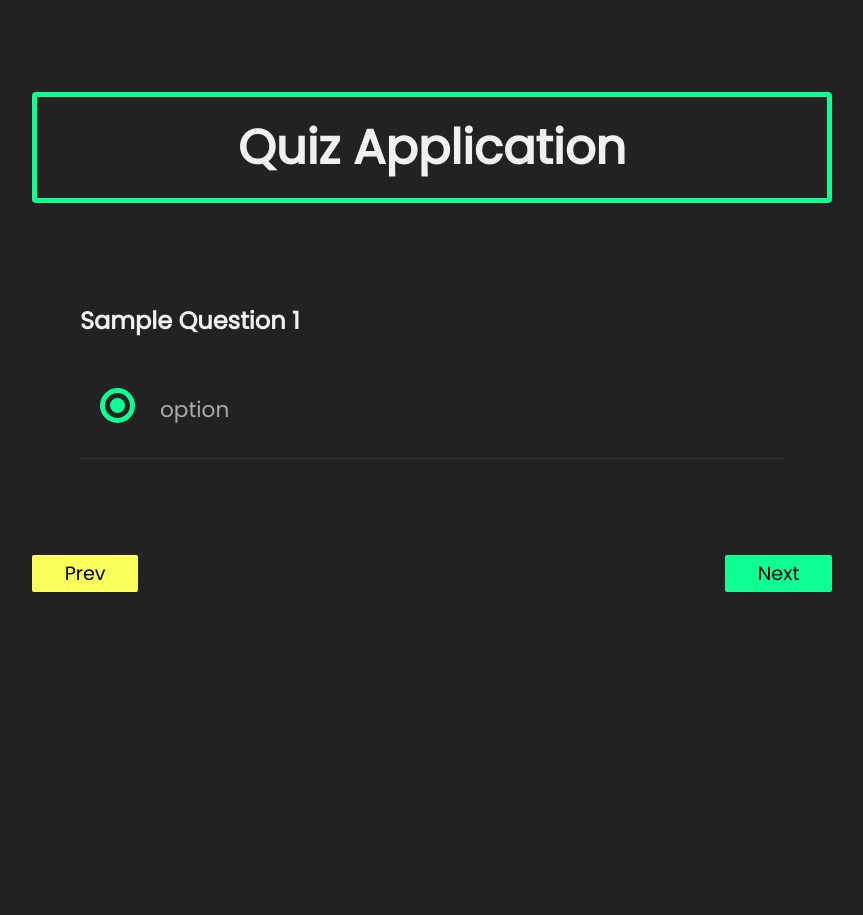
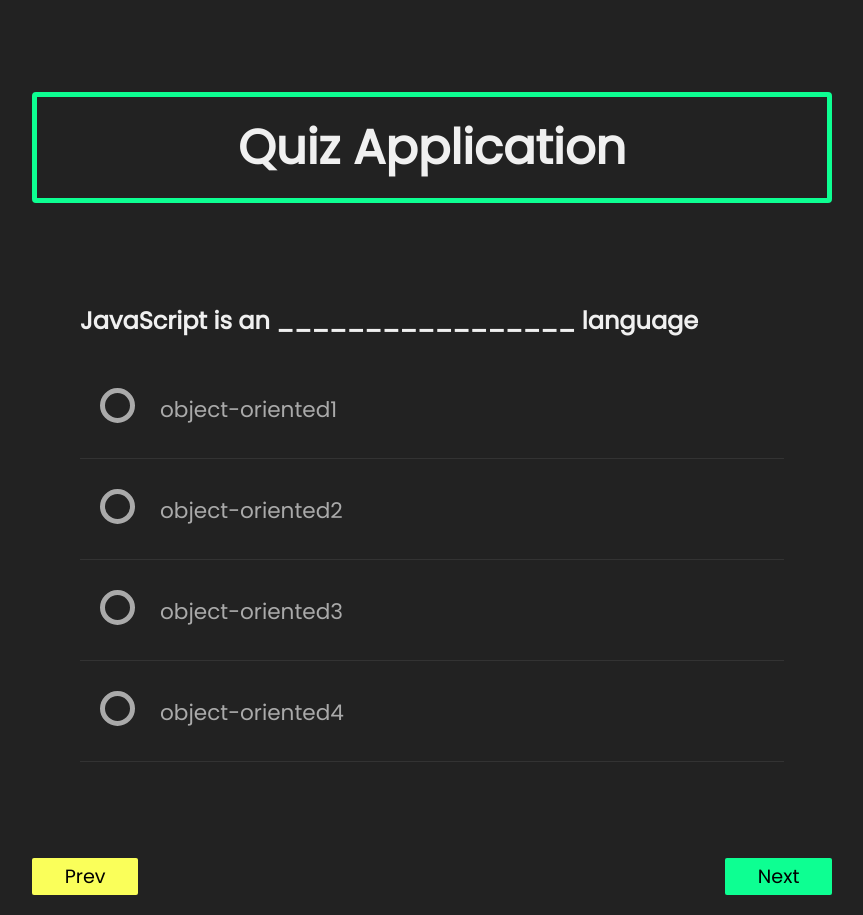
Before and after one commit to santude1997/quize_app, a React (Create React App) app: page /quiz in a window 1280 px wide. Shown: the whole page, without its empty margins (208-1071 px from the left). Before the commit the page ends 840 px from the top, so only its background shows below. Built offline with nearby package versions, Linux system fonts and the light colour scheme.

Commit message:
Database created and acess through useeffect

```diff
--- a/src/components/Question.js
+++ b/src/components/Question.js
@@ -1,33 +1,39 @@
-import React, { useState } from 'react'
+import React, { useEffect, useState } from "react";
+import data from "../database/data";
 
 const Question = () => {
-
-const [checked, setChecked] = useState(undefined)
-
-    function onSelect(){
-
+  const [checked, setChecked] = useState(undefined);
+  const question = data[0];
+  useEffect(() => {
+    console.log(question);
+  });
+  function onSelect() {
     console.log("Radio button change");
   }
   return (
     <div className="questions">
-        <h2 className="text-light">Sample Question 1</h2>
+      <h2 className="text-light">{question.question}</h2>
 
-        <ul>
-            <li>
+      <ul key={question.id}>
+        {question.option.map((q, i) => (
+          <li key={i}>
             <input
               type="radio"
               value={checked}
               name="options"
-                id='q1-option'
+              id={`q${i}-optios`}
               onChange={onSelect()}
             />
 
-                <label htmlFor="q1-option" className='text-primary'>option</label>
-                <div className="check checked"></div>
+            <label htmlFor={`q${i}-optios`} className="text-primary">
+              {q}
+            </label>
+            <div className="check"></div>
           </li>
+        ))}
       </ul>
     </div>
-  )
-}
+  );
+};
 
-export default Question
+export default Question;
--- /dev/null
+++ b/src/database/data.js
@@ -0,0 +1,32 @@
+export default[
+    {
+        id: 1,
+        question: "JavaScript is an _________________ language",
+        option: [
+            'object-oriented1',
+            'object-oriented2',
+            'object-oriented3',
+            'object-oriented4'
+        ]
+    },
+    {
+        id: 2,
+        question: "JavaScript is an _____ language",
+        option: [
+            'object-oriented1',
+            'object-oriented2',
+            'object-oriented3',
+            'object-oriented4'
+        ]
+    },
+    {
+        id: 3,
+        question: "JavaScript is an __________white_ language",
+        option: [
+            'object-oriented1',
+            'object-oriented2',
+            'object-oriented3',
+            'object-oriented4'
+        ]
+    }
+]
--- a/src/styles/Result.css
+++ b/src/styles/Result.css
@@ -41,7 +41,6 @@ table {
 .table-body {
     font-size: 1.1em;
     text-align: center;
-    /* color: #cecece; */
     background: #d8d8d8;
     padding: 18px 0;
 }
```
Also changed, not shown: src/styles/App.css (+0 -9 lines). Lines whose indentation alone changed are shown as unchanged.
